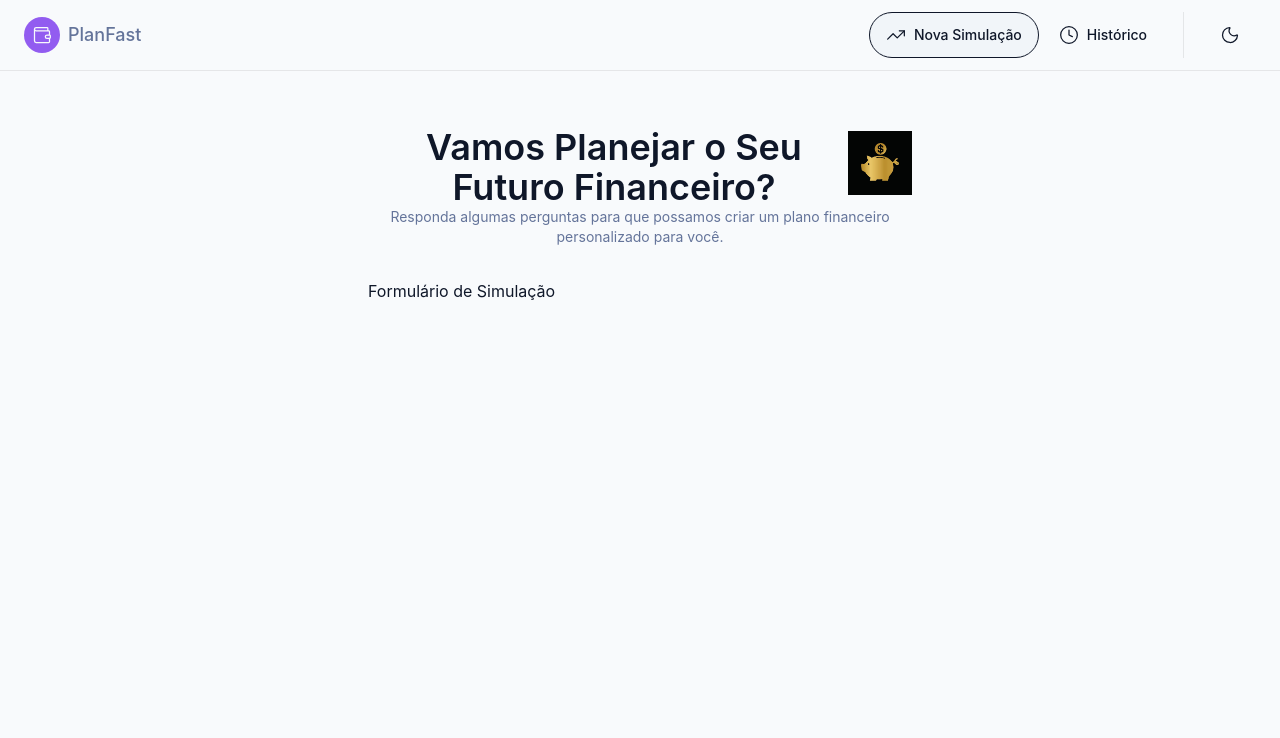
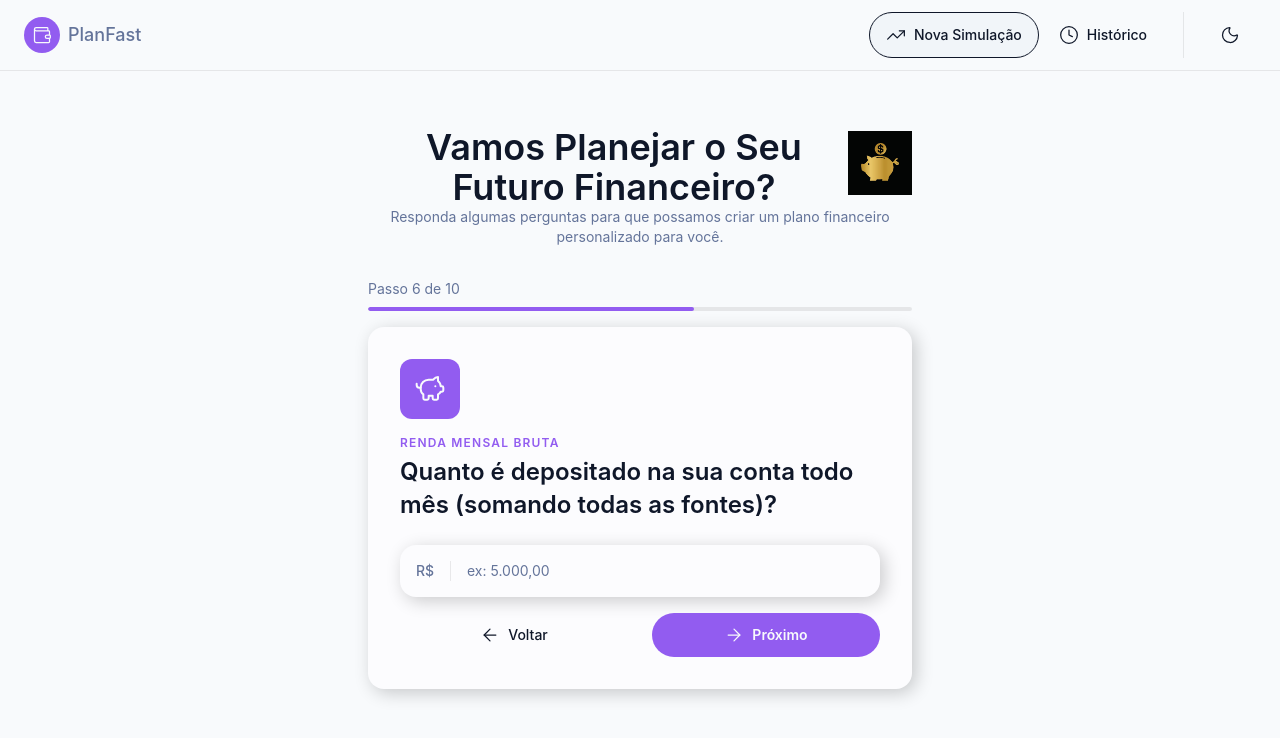
Before and after one commit to lincolnbuk/planfast, a React (Vite) app: page / in a window 1280 px wide. Shown: the top 738 px of the page. Built offline with nearby package versions, Linux system fonts and the light colour scheme.

Commit message:
chore: commit alterações de 2026-06-09

```diff
--- a/src/components/features/Simulation/Form.tsx
+++ b/src/components/features/Simulation/Form.tsx
@@ -1,7 +1,22 @@
+import { PiggyBank } from 'lucide-react'
+
+import { FormStep } from './FormStep'
+import { StepProgress } from './Progress'
+
 export const SimulationForm = () => {
     return (
-        <div>
-            <h1>Formulário de Simulação</h1>
-        </div>
+        <>
+            <StepProgress currentStep={6} totalSteps={10} />
+            <FormStep
+                icon={PiggyBank}
+                title="Renda mensal bruta"
+                question="Quanto é depositado na sua conta todo mês (somando todas as fontes)?"
+                inputProps={{
+                    type: 'text',
+                    placeholder: 'ex: 5.000,00',
+                    prefix: 'R$',
+                }}
+            />
+        </>
     )
 }
--- /dev/null
+++ b/src/components/features/Simulation/FormStep.tsx
@@ -0,0 +1,54 @@
+import { ArrowLeft, ArrowRight, type LucideIcon } from 'lucide-react'
+
+import { Input, type InputProps } from '../../shared/Input'
+import { Button } from '../../shared/Button'
+
+interface FormStepProps {
+  icon: LucideIcon
+  title: string
+  question: string
+  inputProps: InputProps
+  submitButtonProps?: {
+    label: string
+    emojiIcon?: string
+  }
+}
+
+export function FormStep({icon: Icon, title, question, inputProps, submitButtonProps }: FormStepProps) {
+  return (
+    <div className="bg-card rounded-2xl p-6 shadow-[4px_4px_18px_0px_rgba(0,0,0,0.2)] sm:p-8">
+      <div className="bg-primary mb-4 flex h-15 w-15 items-center justify-center rounded-xl">
+        <Icon size={32} className="text-primary-foreground" />
+      </div>
+      <h2 className="text-primary mb-1 text-xs font-semibold tracking-widest uppercase">
+        {title}
+      </h2>
+      <h3 className="text-foreground mb-6 text-xl leading-snug font-semibold sm:text-2xl">
+        {question}
+      </h3>
+      <form className="flex flex-col gap-4">
+        <Input {...inputProps} />
+        <div className="flex flex-col gap-3 sm:flex-row sm:gap-6">
+          <Button
+          type="button"
+          // onClick={onBack}
+          variant="ghost"
+          icon={ArrowLeft}
+          className="order-2 flex-1 justify-center rounded-xl py-3 sm:order-1"
+        >
+          Voltar
+        </Button>
+        <Button
+          type="submit"
+          variant="primary"
+          icon={submitButtonProps ? undefined : ArrowRight}
+          className="order-1 flex-1 sm:order-2"
+        >
+          {submitButtonProps?.label ?? 'Próximo'}
+          {submitButtonProps?.emojiIcon}
+        </Button>
+        </div>
+      </form>
+    </div>
+  )
+}
--- /dev/null
+++ b/src/components/features/Simulation/Progress.tsx
@@ -0,0 +1,27 @@
+interface StepProgressProps {
+  currentStep: number
+  totalSteps: number
+}
+
+export function StepProgress({currentStep, totalSteps }: StepProgressProps) {
+  const progress = (currentStep / totalSteps) * 100
+
+  return (
+    <div className="mb-4">
+      <p className="text-muted-foreground mb-2 text-sm">
+        Passo {currentStep} de {totalSteps}
+      </p>
+      <div className="bg-border h-1 w-full overflow-hidden rounded-full">
+        <div
+          role="progressbar"
+          aria-valuenow={currentStep}
+          aria-valuemin={1}
+          aria-valuemax={totalSteps}
+          aria-label={`Passo ${currentStep} de ${totalSteps}`}
+          className="bg-primary h-full rounded-full transition-all duration-300"
+          style={{ width: `${progress}%` }}
+        />
+      </div>
+    </div>
+  )
+}
--- /dev/null
+++ b/src/components/shared/Input.tsx
@@ -0,0 +1,36 @@
+import type { InputHTMLAttributes } from "react"
+
+import { Divider } from "./Divider"
+
+export interface InputProps extends InputHTMLAttributes<HTMLInputElement> {
+  prefix?: string
+  suffix?: string
+}
+
+export function Input({ prefix, suffix, ...rest }: InputProps) {
+  return (
+    <div className="bg-input flex items-center rounded-2xl p-4 shadow-[4px_4px_18px_0px_rgba(0,0,0,0.2)]">
+      {prefix && (
+        <>
+          <span className="text-muted-foreground text-sm font-medium">
+            {prefix}
+          </span>
+          <Divider orientation="vertical" />
+        </>
+      )}
+      <input
+        className="text-foreground placeholder:text-muted-foreground w-full bg-transparent text-sm outline-none"
+        autoFocus
+        {...rest}
+      />
+      {suffix && (
+        <>
+          <Divider orientation="vertical" />
+          <span className="text-muted-foreground text-sm font-medium">
+            {suffix}
+          </span>
+        </>
+      )}
+    </div>
+  )
+}
```
